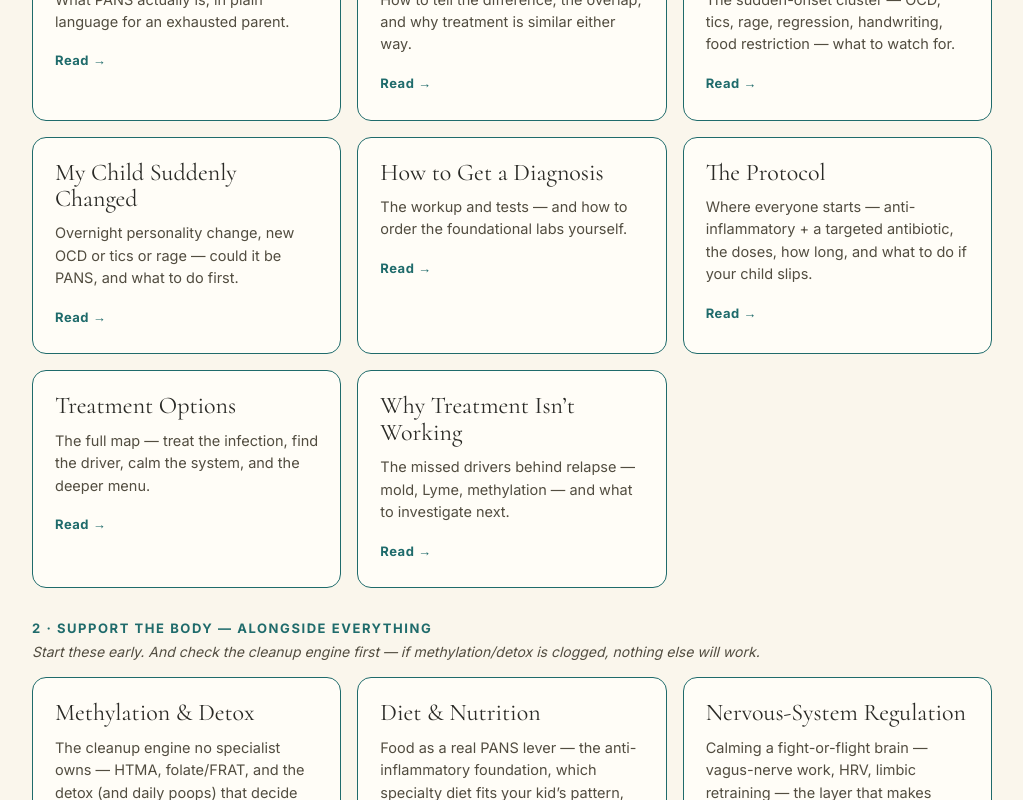
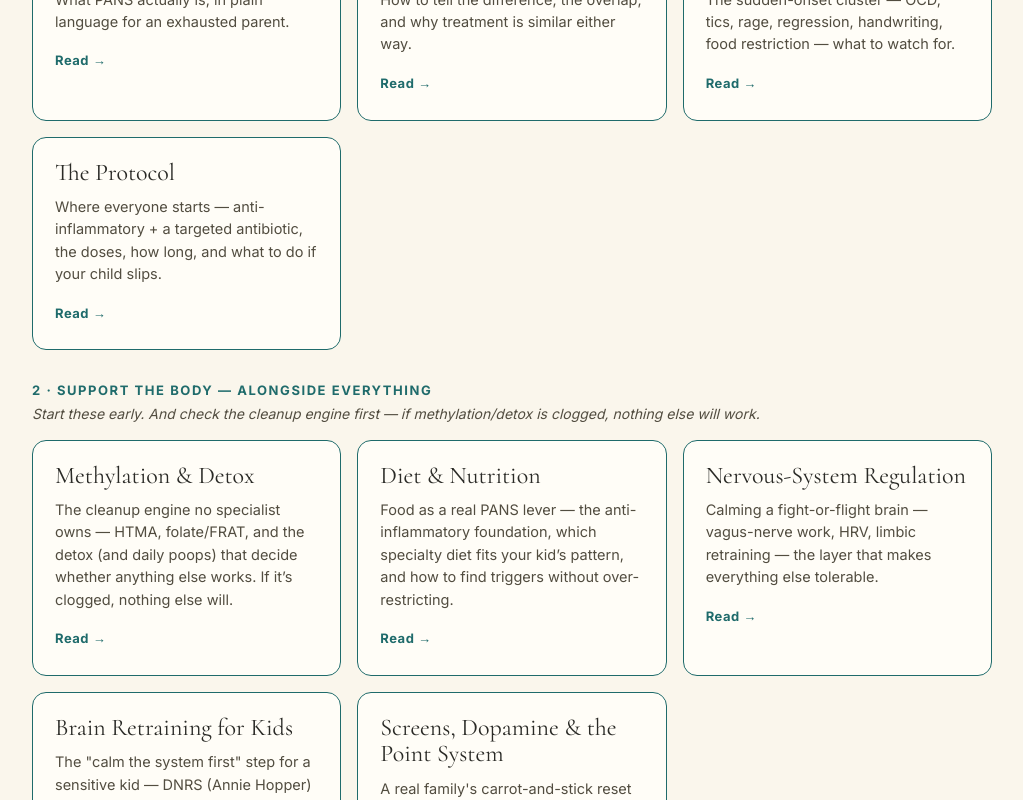
Before and after one commit to myleshorton/planb-pans, a Next.js app: page /learn in a window 1280 px wide. Shown: the part 1520-2320 px from the top of the page, without its empty margins (128-1151 px from the left). Built offline with nearby package versions, Linux system fonts and the light colour scheme.

Commit message:
learn hub: slim 'Start here' from 8 → 4 essentials (Understanding PANS, PANS vs PANDAS, Symptoms Checklist, The Protocol); move 'Why Treatment Isn't Working' into Find-the-root-drivers. Removed pages stay live + in sitemap for SEO.

```diff
--- a/app/learn/page.tsx
+++ b/app/learn/page.tsx
@@ -35,11 +35,7 @@ const SECTIONS: { group: string; sub: string; items: Item[] }[] = [
       { title: 'Understanding PANS', blurb: 'What PANS actually is, in plain language for an exhausted parent.', href: '/understanding-pans.html' },
       { title: 'Is It PANS or PANDAS?', blurb: 'How to tell the difference, the overlap, and why treatment is similar either way.', href: '/pans-vs-pandas.html' },
       { title: 'PANS Symptoms Checklist', blurb: 'The sudden-onset cluster — OCD, tics, rage, regression, handwriting, food restriction — what to watch for.', href: '/pans-symptoms-children.html' },
-      { title: 'My Child Suddenly Changed', blurb: 'Overnight personality change, new OCD or tics or rage — could it be PANS, and what to do first.', href: '/sudden-onset-ocd-tics-child.html' },
-      { title: 'How to Get a Diagnosis', blurb: 'The workup and tests — and how to order the foundational labs yourself.', href: '/how-to-get-pans-diagnosis.html' },
       { title: 'The Protocol', blurb: 'Where everyone starts — anti-inflammatory + a targeted antibiotic, the doses, how long, and what to do if your child slips.', href: '/deconstructing-pans.html#protocol' },
-      { title: 'Treatment Options', blurb: 'The full map — treat the infection, find the driver, calm the system, and the deeper menu.', href: '/pans-treatment-options.html' },
-      { title: 'Why Treatment Isn’t Working', blurb: 'The missed drivers behind relapse — mold, Lyme, methylation — and what to investigate next.', href: '/pans-treatment-not-working.html' },
     ],
   },
   {
@@ -65,6 +61,7 @@ const SECTIONS: { group: string; sub: string; items: Item[] }[] = [
     group: '3 · Find the root drivers',
     sub: 'If the protocol isn’t enough, this is where the answers hide.',
     items: [
+      { title: 'Why Treatment Isn’t Working', blurb: 'The missed drivers behind relapse — mold, Lyme, methylation — and what to investigate next.', href: '/pans-treatment-not-working.html' },
       { title: 'PANS, PANDAS & Strep', blurb: 'How strep triggers sudden OCD, tics, and behavior changes — the molecular-mimicry mechanism, what to test, and why a negative throat swab doesn\'t rule it out.', href: '/pans-and-strep.html' },
       { title: 'PANS and Lyme', blurb: 'The tick-borne connection — how Lyme and co-infections drive sudden OCD and rage, why standard tests miss them, and what to test and do next.', href: '/pans-and-lyme.html' },
       { title: 'Find Mold Yourself', blurb: 'The honest ERMI story + how to find and safely remediate mold without a predatory middleman.', href: '/find-mold.html' },
```
